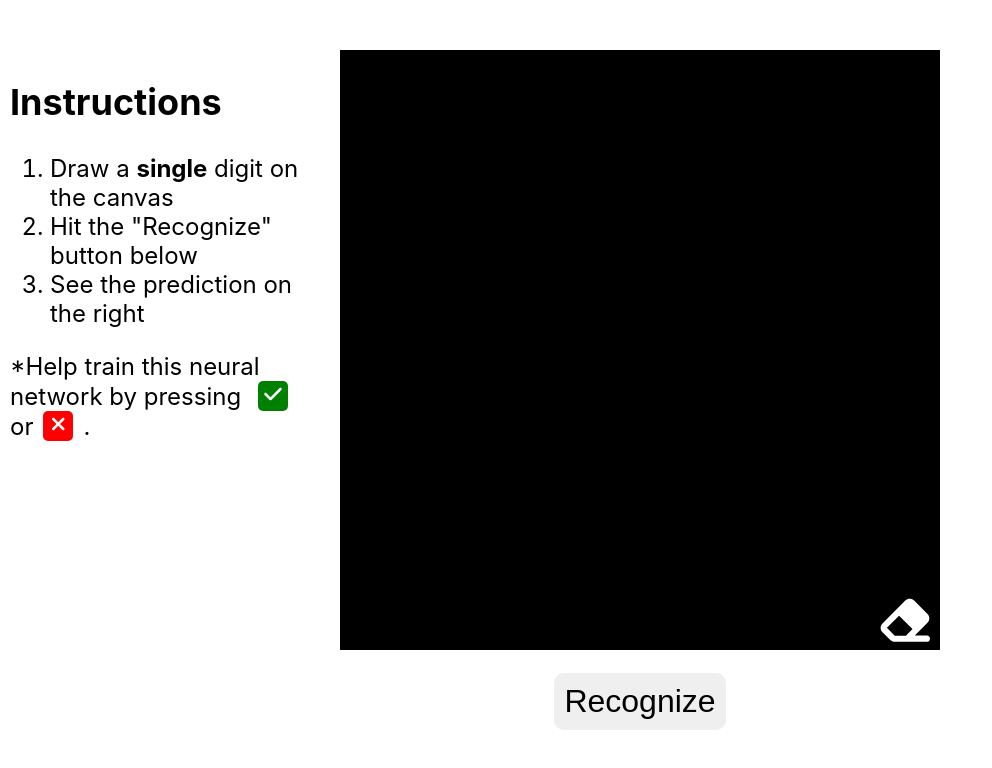
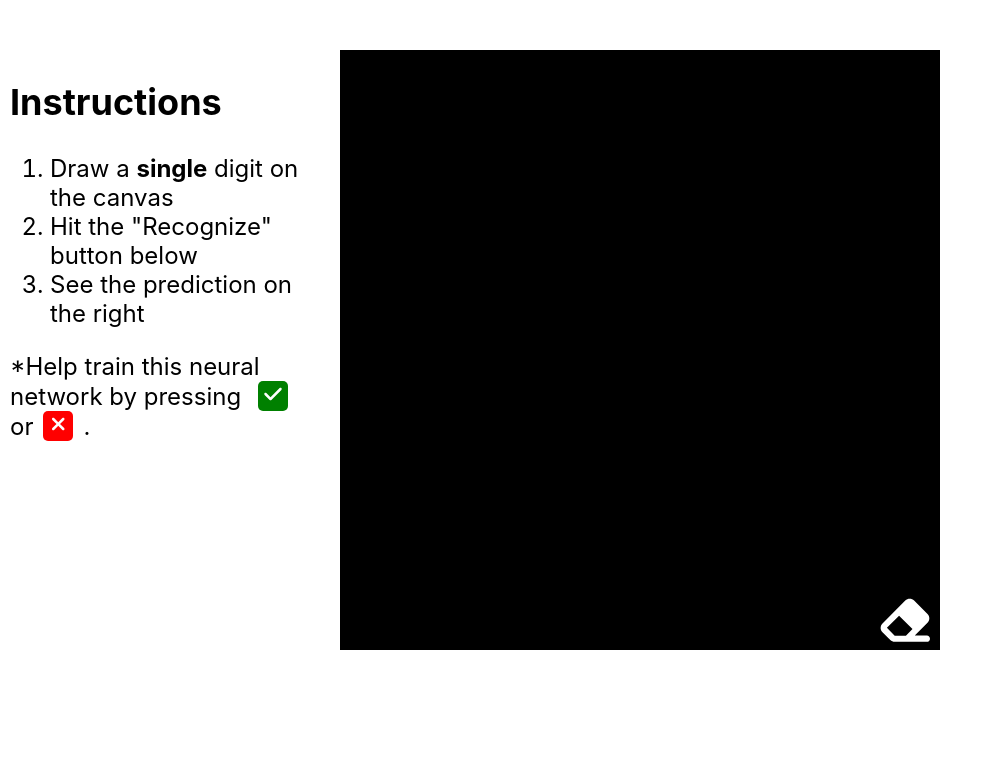
Before and after one commit to andranikm97/digit-classifier, a React (Create React App) app: page / in a window 1280 px wide. Shown: the top 768 px of the page, without its empty margins (0-992 px from the left). Built offline with nearby package versions, Linux system fonts and the light colour scheme.

Commit message:
Setup 'onClearCanvas'

```diff
--- a/src/App.tsx
+++ b/src/App.tsx
@@ -1,4 +1,4 @@
-import { useContext, useState } from "react";
+import { useState } from "react";
 import styled from "styled-components";
 import { CheckmarkIcon, XmarkIcon } from "./components/icons";
 import "./App.css";
@@ -38,6 +38,7 @@ export default function App(): JSX.Element {
             console.log(data);
             setCurrentPrediction(data.prediction);
           }}
+          onCanvasClear={() => setCurrentPrediction(null)}
         />
       </Center>
 
--- a/src/Canvas.tsx
+++ b/src/Canvas.tsx
@@ -1,4 +1,4 @@
-import { useEffect, useRef } from "react";
+import { useEffect, useRef, useState } from "react";
 import styled from "styled-components";
 import { EraserIcon } from "./components/icons";
 import { setupCanvas } from "./utils";
@@ -10,19 +10,31 @@ type CanvasProps = {
     backend_id: string;
     prediction: string;
   }) => void;
+  onCanvasClear: () => void;
 };
 export default function Canvas({
   onPredictionReceived = () => {},
+  onCanvasClear = () => {},
 }: CanvasProps) {
   const canvasRef = useRef<HTMLCanvasElement>();
+  const [isCanvasClear, setIsCanvasClear] = useState(true);
 
   useEffect(() => {
-    setupCanvas(canvasRef.current, canvasSize);
+    setupCanvas(canvasRef.current, canvasSize, {
+      mousedown: [() => setIsCanvasClear(false)],
+    });
   }, []);
+
+  useEffect(() => {
+    if (isCanvasClear) {
+      onCanvasClear();
+    }
+  }, [isCanvasClear, onCanvasClear]);
 
   const clearCanvas = () => {
     const ctx = canvasRef.current.getContext("2d");
     ctx.clearRect(0, 0, canvasSize, canvasSize);
+    setIsCanvasClear(true);
   };
 
   const handleSubmit = () => {
@@ -54,9 +66,11 @@ export default function Canvas({
         <Board ref={canvasRef} />
       </Container>
       <SubmitButtoContainer>
-        <SubmitButton onClick={handleSubmit} id="submit-button">
-          Recognize
-        </SubmitButton>
+        {!isCanvasClear && (
+          <SubmitButton onClick={handleSubmit} id="submit-button">
+            Recognize
+          </SubmitButton>
+        )}
       </SubmitButtoContainer>
     </>
   );
--- a/src/utils.ts
+++ b/src/utils.ts
@@ -1,6 +1,12 @@
 import { MouseEvent } from "react";
 
-export function setupCanvas(canvas: HTMLCanvasElement, canvasSize: number) {
+export function setupCanvas(
+  canvas: HTMLCanvasElement,
+  canvasSize: number,
+  callbacks?: {
+    mousedown: (() => void)[];
+  }
+) {
   let xStart, yStart, xEnd, yEnd;
   let mousedown = false;
   const ctx = canvas.getContext("2d");
@@ -14,6 +20,7 @@ export function setupCanvas(canvas: HTMLCanvasElement, canvasSize: number) {
   ctx.strokeStyle = "white";
 
   canvas.addEventListener("mousedown", (event) => {
+    callbacks.mousedown?.forEach((callback) => callback());
     event.preventDefault();
     event.stopPropagation();
     xStart = event.offsetX;
```
